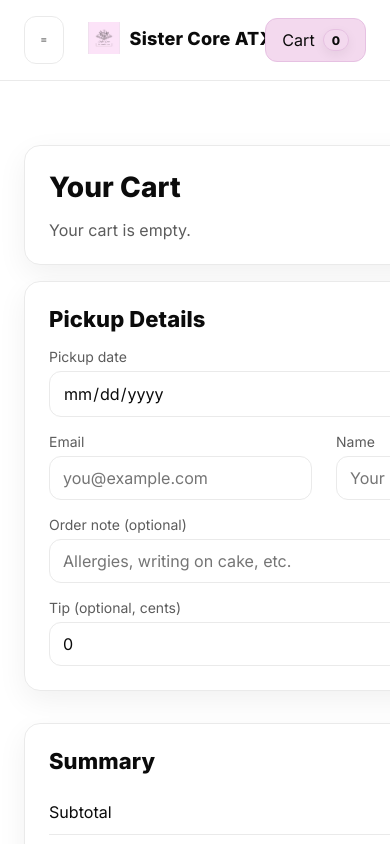
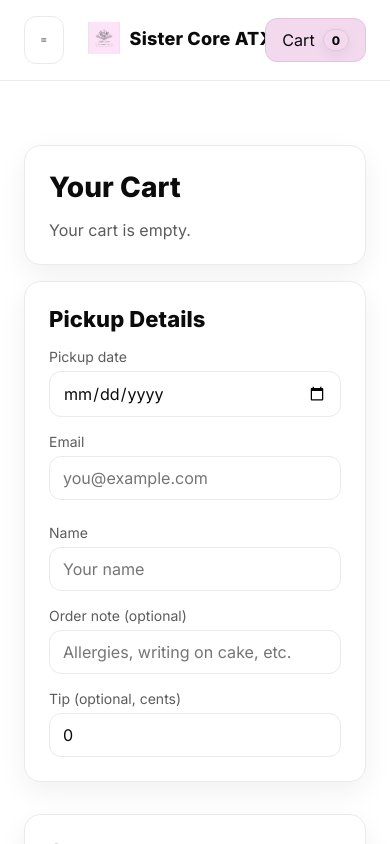
Before and after one commit to JacobGaudet/sistercore, a Next.js app: page /cart in a window 390 px wide. Built offline with nearby package versions, Linux system fonts and the light colour scheme.

Commit message:
working on cart page on mobile

```diff
--- a/app/cart/page.tsx
+++ b/app/cart/page.tsx
@@ -45,8 +45,9 @@ export default function CartPage() {
           ) : (
             <div className="stack">
               {items.map((it, i) => (
-                <div key={i} className="row">
-                  <div style={{ minWidth: 0 }}>
+                <div key={i} className="row row-wrap">
+                  {/* Allow this cell to shrink on small screens */}
+                  <div className="shrinkable">
                     <strong>{it.name}</strong>
                     {it.variantLabel ? ` – ${it.variantLabel}` : ""} × {it.quantity}
                   </div>
@@ -82,7 +83,7 @@ export default function CartPage() {
             />
           </div>
 
-          <div className="grid" style={{ gridTemplateColumns: "1fr 1fr", gap: "var(--space-4)" }}>
+          <div className="two-col">
             <div className="field">
               <label className="label">Email</label>
               <input
--- a/app/components/Footer.tsx
+++ b/app/components/Footer.tsx
@@ -30,9 +30,9 @@ export default function Footer() {
         </nav>
 
         <div className="footer-contact">
-          <strong>Stay in touch</strong>
+          <strong>Contact Us</strong>
           <p style={{ marginTop: 8 }}>
-            Austin, TX •{" "}
+            {" "}
             <a href="mailto:orders@sistercoreatx.com">orders@sistercoreatx.com</a>
           </p>
           <div className="social" style={{ marginTop: 8 }}>
--- a/app/globals.css
+++ b/app/globals.css
@@ -308,3 +308,40 @@ fieldset { border: 1px dashed var(--border); border-radius: 12px; padding: var(-
 
 /* Safety: never allow horizontal scroll on the whole page */
 html, body { max-width: 100%; overflow-x: hidden; }
+
+/* Cart: prevent horizontal overflow everywhere inside the layout */
+.cart-layout, .cart-layout * { min-width: 0; }
+html, body { max-width: 100%; overflow-x: hidden; }
+
+/* Make cart rows wrap on small screens */
+.row-wrap { flex-wrap: wrap; }
+.row-wrap .inline { margin-left: auto; }
+
+/* Allow the left cell (name/variant) to shrink/break */
+.shrinkable { min-width: 0; overflow-wrap: anywhere; }
+
+/* Two-column form that collapses to one column on narrow screens */
+.two-col {
+  display: grid;
+  gap: var(--space-4);
+  grid-template-columns: 1fr;
+}
+@media (min-width: 640px) {
+  .two-col { grid-template-columns: 1fr 1fr; }
+}
+
+/* Cart layout grid: one column on mobile, two on desktop */
+.cart-layout {
+  display: grid;
+  grid-template-columns: 1fr;
+  gap: var(--space-5);
+}
+@media (min-width: 900px) {
+  .cart-layout { grid-template-columns: 1.2fr .8fr; }
+}
+
+/* Sticky aside only on desktop */
+.sticky-aside { position: static; }
+@media (min-width: 900px) {
+  .sticky-aside { position: sticky; top: 90px; height: fit-content; }
+}
```
